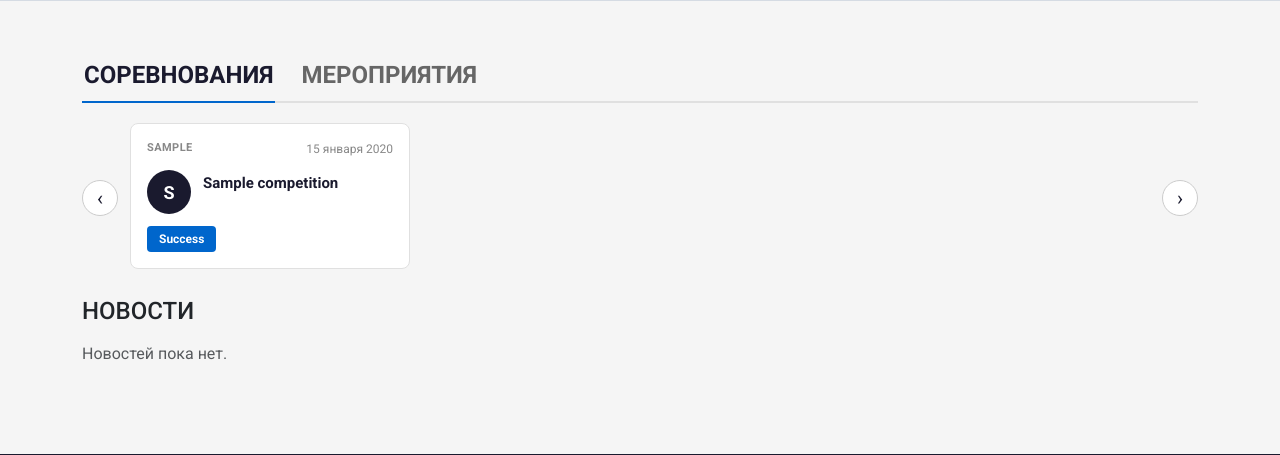
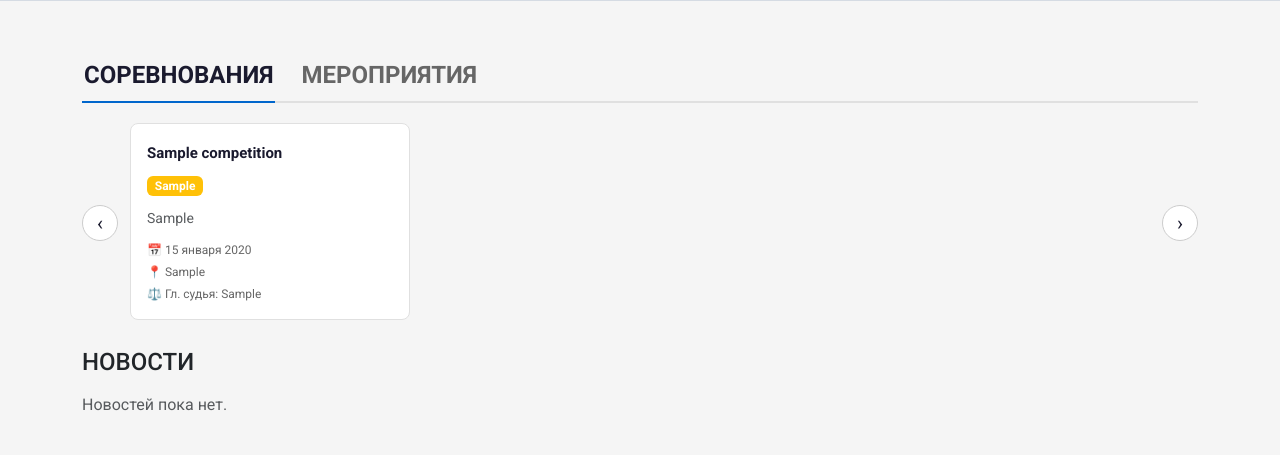
Before and after one commit to rusrafting50-dev/RAFTING_CFO-CODEX, a Flask app: page / in a window 1280 px wide. Shown: the part 539-994 px from the top of the page. Run offline with Flask 3, Linux system fonts and the light colour scheme; tables that the repository leaves empty hold one stand-in row (values such as "Sample post"); grey boxes marked "Sample" are stand-in pictures.

Commit message:
Карточка соревнования в слайдере на главной — тоже в стиле COREZ
Раньше карточка в слайдере (заголовок+круглая буква-лого+статус
анонс/идёт/завершены) была придумана под референс rfs.ru — этого
статус-пилла у COREZ нет вообще. Переверстано под структуру COREZ:
заголовок, цветной бейдж типа соревнования, возрастная группа +
бейджи класса судна R4/R6, список дат/места/гл. судьи со значками —
то же самое, что уже сделано на странице отдельного соревнования.
Карточка мероприятий (вкладка "Мероприятия") не тронута — у Event нет
этих дополнительных полей.

Co-Authored-By: Claude Sonnet 5 <noreply@anthropic.com>
Claude-Session: https://claude.ai/code/session_0162FXnVK5YjdPsDXNwHY5vq

```diff
--- a/static/css/style.css
+++ b/static/css/style.css
@@ -461,6 +461,24 @@ header.scrolled {
 
 .home-carousel-status-announced {
     background: var(--color-accent);
+}
+
+.home-carousel-card-classes {
+    display: flex;
+    align-items: center;
+    gap: 8px;
+    flex-wrap: wrap;
+}
+
+.home-carousel-card-meta-list {
+    list-style: none;
+    margin: 0;
+    padding: 0;
+    display: flex;
+    flex-direction: column;
+    gap: 4px;
+    font-size: 12px;
+    color: #666;
 }
 
 .home-carousel-btn {
--- a/templates/main/index.html
+++ b/templates/main/index.html
@@ -49,26 +49,45 @@
                                 <button class="home-carousel-btn home-carousel-prev" type="button" aria-label="Назад">&lsaquo;</button>
                                 <div class="home-carousel-track">
                                     {% for competition in upcoming_competitions %}
-                                        {% set status_lower = (competition.status or '')|lower %}
+                                        {% set ct = (competition.comp_type or '')|lower %}
+                                        {% set badge_class = 'bg-danger' if 'чемпионат' in ct
+                                            else ('bg-primary' if 'кубок' in ct
+                                            else ('bg-success' if 'первенство' in ct
+                                            else ('bg-info' if 'всероссийск' in ct
+                                            else 'bg-warning'))) %}
                                         <a href="{{ url_for('competitions.detail', competition_id=competition.id) }}"
                                            class="home-carousel-card">
-                                            <div class="home-carousel-card-top">
-                                                <span class="home-carousel-badge">{{ competition.comp_type or 'Соревнование' }}</span>
+                                            <span class="home-carousel-card-title">{{ competition.name }}</span>
+                                            {% if competition.comp_type %}
+                                                <span class="badge {{ badge_class }} align-self-start">{{ competition.comp_type }}</span>
+                                            {% endif %}
+                                            {% if competition.age_group or competition.boat_class %}
+                                                <div class="home-carousel-card-classes">
+                                                    {% if competition.age_group %}
+                                                        <span class="text-muted small">{{ competition.age_group }}</span>
+                                                    {% endif %}
+                                                    {% if competition.boat_class and 'R4' in competition.boat_class %}
+                                                        <span class="badge bg-info text-dark">R4</span>
+                                                    {% endif %}
+                                                    {% if competition.boat_class and 'R6' in competition.boat_class %}
+                                                        <span class="badge bg-info text-dark">R6</span>
+                                                    {% endif %}
+                                                </div>
+                                            {% endif %}
+                                            <ul class="home-carousel-card-meta-list">
                                                 {% if competition.start_date %}
-                                                    <span class="home-carousel-card-dates">
+                                                    <li>
+                                                        📅
                                                         {{ competition.start_date|ru_date_full }}{% if competition.end_date and competition.end_date != competition.start_date %} – {{ competition.end_date|ru_date_full }}{% endif %}
-                                                    </span>
+                                                    </li>
                                                 {% endif %}
-                                            </div>
-                                            <div class="home-carousel-card-body">
-                                                <span class="home-carousel-card-logo">{{ competition.name[:1] }}</span>
-                                                <span class="home-carousel-card-title">{{ competition.name }}</span>
-                                            </div>
-                                            {% if competition.status %}
-                                                <span class="home-carousel-status {{ 'home-carousel-status-done' if 'заверш' in status_lower else ('home-carousel-status-live' if status_lower == 'идёт' else 'home-carousel-status-announced') }}">
-                                                    {{ competition.status|capitalize }}
-                                                </span>
-                                            {% endif %}
+                                                {% if competition.location %}
+                                                    <li>📍 {{ competition.location }}</li>
+                                                {% endif %}
+                                                {% if competition.head_judge %}
+                                                    <li>⚖️ Гл. судья: {{ competition.head_judge }}</li>
+                                                {% endif %}
+                                            </ul>
                                         </a>
                                     {% endfor %}
                                 </div>
```
